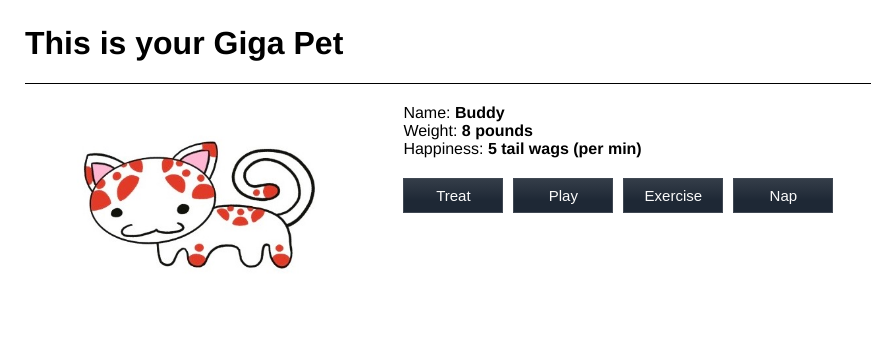
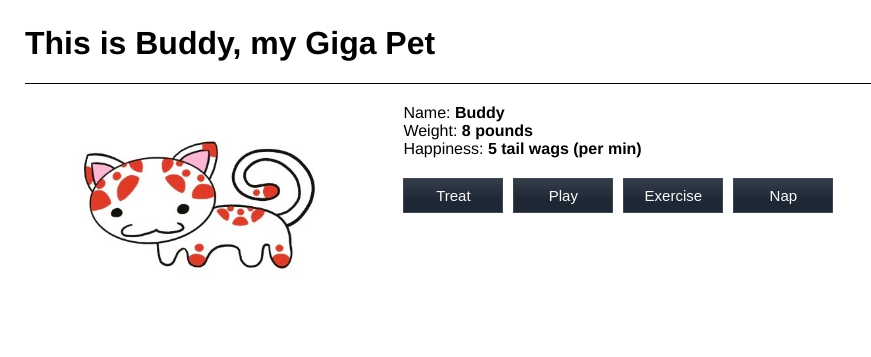
Before and after one commit to saeed-sekandari/giga-pet-project, a plain HTML site: page index.html in a window 1280 px wide. Shown: the whole page, without its empty margins (0-871 px from the left). Drawn offline with nearby package versions, Linux system fonts and the light colour scheme.

Commit message:
Update Buddy pet page and image

```diff
--- a/index.html
+++ b/index.html
@@ -21,7 +21,7 @@
 
   <body>
     <header>
-      <h1>This is your Giga Pet</h1>
+      <h1>This is Buddy, my Giga Pet</h1>
     </header>
 
     <main>
```
Also changed, not shown: images/hound.jpg (deleted).
